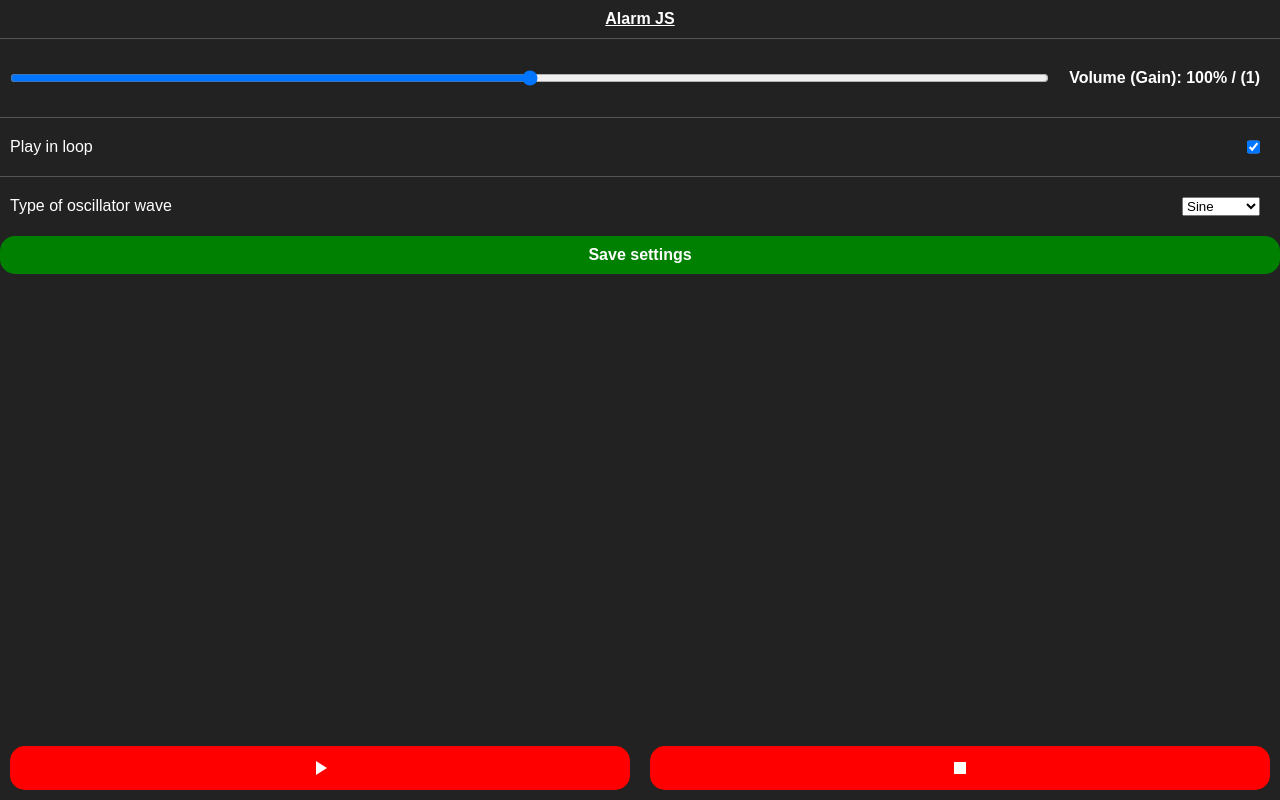
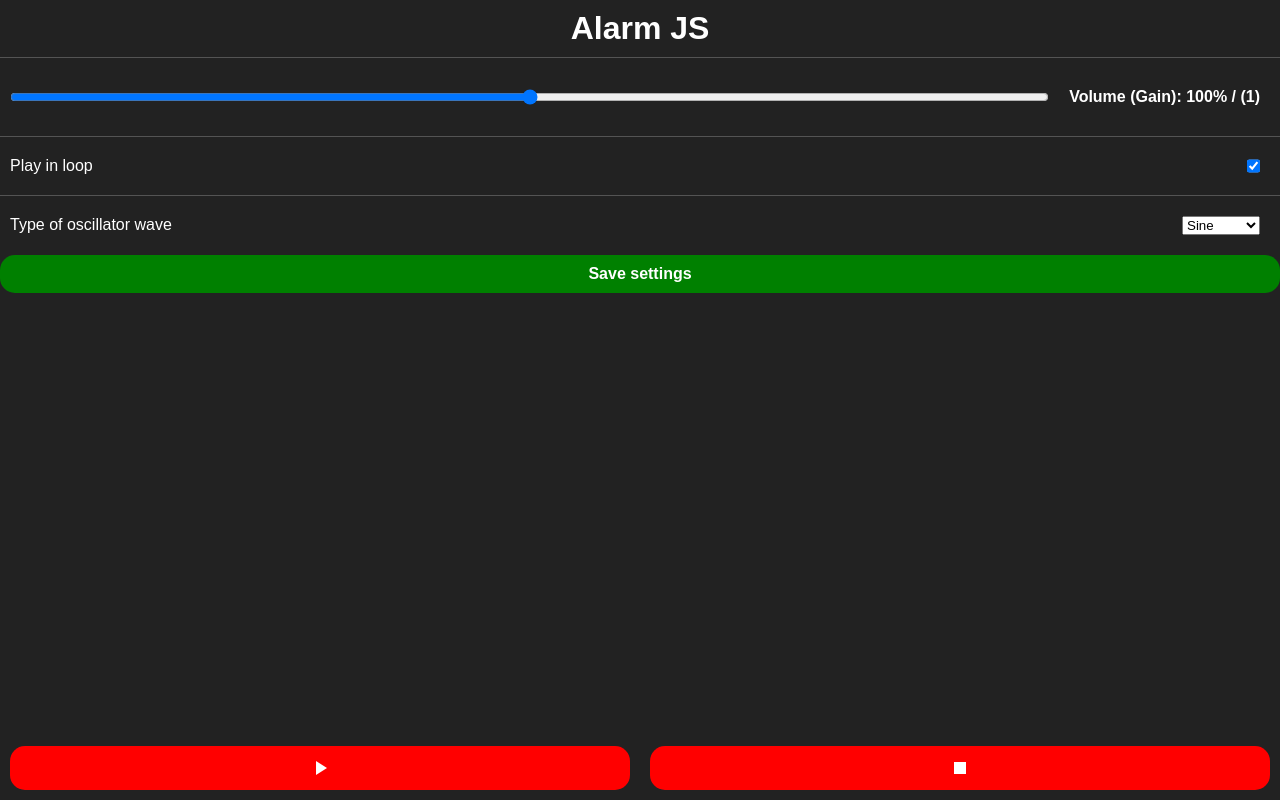
Before and after one commit to IsmaCortGtz/Alarm.js, a plain HTML site: page index.html in a window 1280 px wide. Drawn offline with Linux system fonts and the light colour scheme.

Commit message:
Styles updates

```diff
--- a/styles/index.css
+++ b/styles/index.css
@@ -23,6 +23,10 @@ body {
   text-align: center;
   font-weight: bold;
   margin: 10px;
+  color: white;
+  text-decoration: none;
+  cursor: pointer;
+  font-size: 2rem;
 }
 
 .option-container {
```
